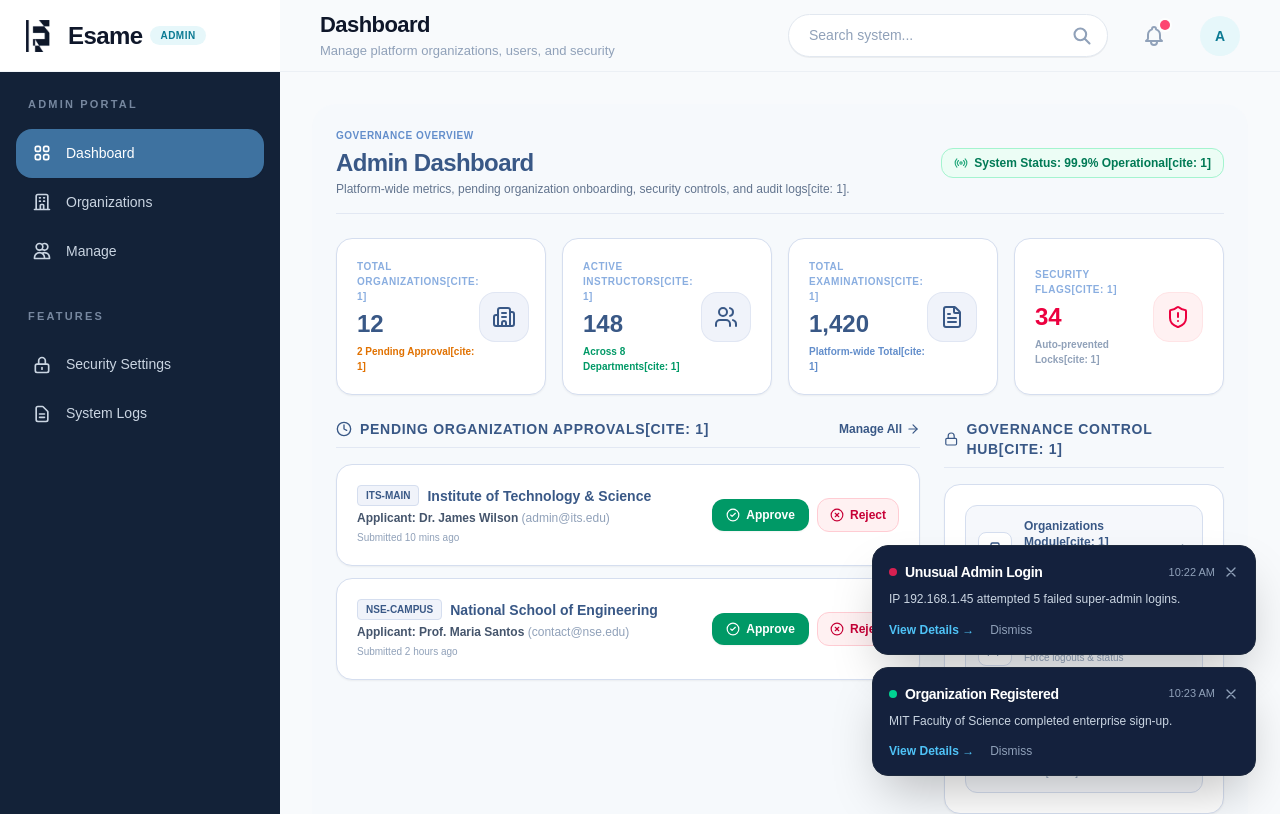
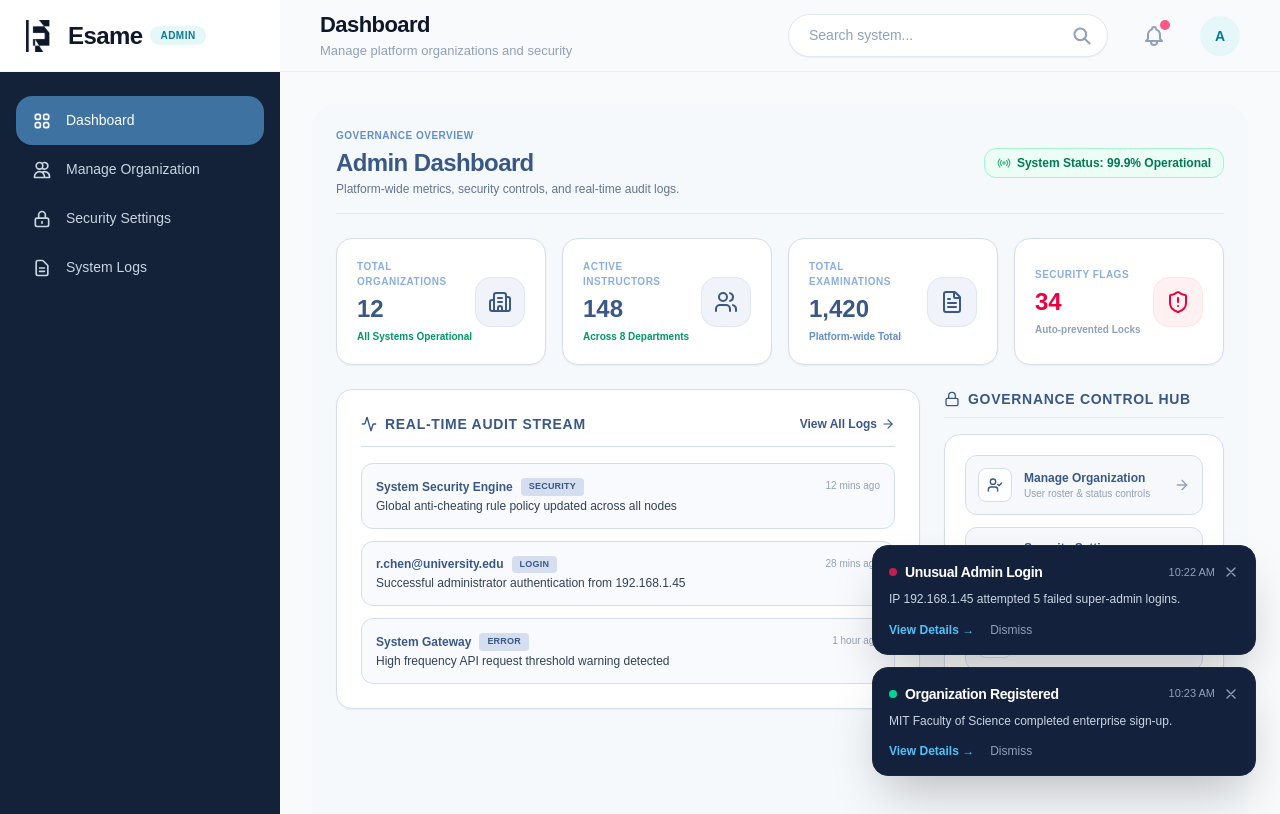
Before and after one commit to IMnooobdotmineme/ESAME, a Next.js app: page /admin in a window 1280 px wide. Shown: the top 814 px of the page. Built offline with nearby package versions, Linux system fonts and the light colour scheme.

Commit message:
feat(admin): save latest layout updates

```diff
--- a/src/app/admin/layout.tsx
+++ b/src/app/admin/layout.tsx
@@ -12,26 +12,18 @@ export default function AdminLayout({ children }: { children: React.ReactNode })
   const router = useRouter();
   const [isProfileOpen, setProfileOpen] = useState(false);
 
-  // Grouped Navigation Items matching Teacher Portal structure
-  const primaryNavItems = [
+  // Updated navigation items list with "Manage Organization"
+  const navItems = [
     {
       name: 'Dashboard',
       href: '/admin',
       icon: 'M4 6a2 2 0 012-2h2a2 2 0 012 2v2a2 2 0 01-2 2H6a2 2 0 01-2-2V6zM14 6a2 2 0 012-2h2a2 2 0 012 2v2a2 2 0 01-2 2h-2a2 2 0 01-2-2V6zM4 16a2 2 0 012-2h2a2 2 0 012 2v2a2 2 0 01-2 2H6a2 2 0 01-2-2v-2zM14 16a2 2 0 012-2h2a2 2 0 012 2v2a2 2 0 01-2 2h-2a2 2 0 01-2-2v-2z'
     },
     {
-      name: 'Organizations',
-      href: '/admin/organizations',
-      icon: 'M19 21V5a2 2 0 00-2-2H7a2 2 0 00-2 2v16m14 0h2m-2 0h-5m-9 0H3m2 0h5M9 7h1m-1 4h1m4-4h1m-1 4h1m-5 10v-5a1 1 0 011-1h2a1 1 0 011 1v5m-4 0h4'
-    },
-    {
-      name: 'Manage',
+      name: 'Manage Organization',
       href: '/admin/users',
       icon: 'M12 4.354a4 4 0 110 5.292M15 21H3v-1a6 6 0 0112 0v1zm0 0h6v-1a6 6 0 00-9-5.197M13 7a4 4 0 11-8 0 4 4 0 018 0z'
     },
-  ];
-
-  const systemNavItems = [
     {
       name: 'Security Settings',
       href: '/admin/security',
@@ -44,14 +36,12 @@ export default function AdminLayout({ children }: { children: React.ReactNode })
     },
   ];
 
-  const allNavItems = [...primaryNavItems, ...systemNavItems];
-
   const handleSignOut = () => {
     console.log("Signing out...");
     router.push('/login');
   };
 
-  const currentTitle = allNavItems.find(item => item.href === pathname)?.name || 'Admin Portal';
+  const currentTitle = navItems.find(item => item.href === pathname)?.name || 'Admin Portal';
 
   return (
     <div className="min-h-screen bg-[#F8FAFC] flex font-sans">
@@ -81,16 +71,10 @@ export default function AdminLayout({ children }: { children: React.ReactNode })
           </div>
         </div>
 
-        {/* DARK NAVY NAVIGATION MENU MATCHING TEACHER PORTAL LAYOUT */}
-        <div className="flex-1 py-6 px-4 overflow-y-auto space-y-8 bg-[#132238]">
-
-          {/* PRIMARY SECTION */}
-          <div>
-            <p className="text-[11px] font-bold text-slate-400/80 tracking-[0.2em] mb-4 px-3 uppercase">
-              ADMIN PORTAL
-            </p>
+        {/* DARK NAVY NAVIGATION MENU */}
+        <div className="flex-1 py-6 px-4 overflow-y-auto bg-[#132238]">
           <nav className="space-y-2">
-              {primaryNavItems.map((item) => {
+            {navItems.map((item) => {
               const isActive = pathname === item.href;
               return (
                 <Link key={item.name} href={item.href}>
@@ -109,34 +93,6 @@ export default function AdminLayout({ children }: { children: React.ReactNode })
             })}
           </nav>
         </div>
-
-          {/* FEATURES / SYSTEM SECTION */}
-          <div>
-            <p className="text-[11px] font-bold text-slate-400/80 tracking-[0.2em] mb-4 px-3 uppercase">
-              FEATURES
-            </p>
-            <nav className="space-y-2">
-              {systemNavItems.map((item) => {
-                const isActive = pathname === item.href;
-                return (
-                  <Link key={item.name} href={item.href}>
-                    <div className={`flex items-center px-4 py-3.5 rounded-2xl cursor-pointer transition-all ${
-                      isActive
-                        ? 'bg-[#3E72A0] text-white font-semibold shadow-xs'
-                        : 'text-slate-300 hover:bg-white/10 hover:text-white'
-                    }`}>
-                      <svg className="w-5 h-5 flex-shrink-0" fill="none" viewBox="0 0 24 24" stroke="currentColor" strokeWidth="2">
-                        <path strokeLinecap="round" strokeLinejoin="round" d={item.icon} />
-                      </svg>
-                      <span className="ml-3.5 text-[14px] font-medium">{item.name}</span>
-                    </div>
-                  </Link>
-                );
-              })}
-            </nav>
-          </div>
-
-        </div>
       </aside>
 
       {/* Main Content Area */}
@@ -150,7 +106,7 @@ export default function AdminLayout({ children }: { children: React.ReactNode })
             <h1 className="text-[22px] font-extrabold text-[#0F172A] tracking-tight leading-tight">
               {currentTitle}
             </h1>
-            <p className="text-[13px] text-slate-400 mt-0.5 font-medium">Manage platform organizations, users, and security</p>
+            <p className="text-[13px] text-slate-400 mt-0.5 font-medium">Manage platform organizations and security</p>
           </div>
 
           {/* Right Header Actions */}
--- a/src/app/admin/page.tsx
+++ b/src/app/admin/page.tsx
@@ -7,26 +7,12 @@ import {
   Users,
   FileText,
   ShieldAlert,
-  CheckCircle2,
-  XCircle,
-  Clock,
   ArrowRight,
   Activity,
   Lock,
   UserCheck,
-  AlertTriangle,
   Radio,
 } from "lucide-react";
-
-// Types
-interface PendingOrg {
-  id: string;
-  name: string;
-  code: string;
-  requestedBy: string;
-  contactEmail: string;
-  requestedAt: string;
-}
 
 interface SystemLogEntry {
   id: string;
@@ -38,27 +24,7 @@ interface SystemLogEntry {
 }
 
 export default function AdminDashboardPage() {
-  // Pending Organization Requests (SRS 3.1.1 Organization Management)[cite: 1]
-  const [pendingOrgs, setPendingOrgs] = useState<PendingOrg[]>([
-    {
-      id: "org-req-01",
-      name: "Institute of Technology & Science",
-      code: "ITS-MAIN",
-      requestedBy: "Dr. James Wilson",
-      contactEmail: "admin@its.edu",
-      requestedAt: "10 mins ago",
-    },
-    {
-      id: "org-req-02",
-      name: "National School of Engineering",
-      code: "NSE-CAMPUS",
-      requestedBy: "Prof. Maria Santos",
-      contactEmail: "contact@nse.edu",
-      requestedAt: "2 hours ago",
-    },
-  ]);
-
-  // Live System Logs Preview (SRS 3.1.1 System Monitoring)[cite: 1]
+  // Live System Logs Preview
   const [recentLogs] = useState<SystemLogEntry[]>([
     {
       id: "log-01",
@@ -86,18 +52,9 @@ export default function AdminDashboardPage() {
     },
   ]);
 
-  // Approval Handlers (SRS 3.1.1)[cite: 1]
-  const handleApprove = (id: string) => {
-    setPendingOrgs((prev) => prev.filter((org) => org.id !== id));
-  };
-
-  const handleReject = (id: string) => {
-    setPendingOrgs((prev) => prev.filter((org) => org.id !== id));
-  };
-
   return (
     <div className="w-full space-y-6 font-sans bg-[#F0F3FA]/30 p-6 rounded-3xl min-h-screen text-slate-800">
-      {/* FLAT PAGE HEADER */}
+      {/* PAGE HEADER */}
       <div className="flex flex-col md:flex-row md:items-center justify-between gap-4 pb-4 border-b border-[#D5DEEF]/60">
         <div>
           <span className="text-[10px] font-black tracking-wider text-[#638ECB] uppercase block mb-1">
@@ -107,29 +64,29 @@ export default function AdminDashboardPage() {
             Admin Dashboard
           </h1>
           <p className="text-xs font-medium text-slate-500 mt-0.5">
-            Platform-wide metrics, pending organization onboarding, security controls, and audit logs[cite: 1].
+            Platform-wide metrics, security controls, and real-time audit logs.
           </p>
         </div>
 
         <div className="flex items-center gap-2">
           <span className="inline-flex items-center gap-1.5 px-3 py-1.5 bg-emerald-50 border border-emerald-200 text-emerald-700 text-xs font-extrabold rounded-xl">
             <Radio className="w-3.5 h-3.5 animate-pulse text-emerald-600" />
-            System Status: 99.9% Operational[cite: 1]
+            System Status: 99.9% Operational
           </span>
         </div>
       </div>
 
-      {/* SYSTEM ANALYTICS CARDS (SRS 3.1.1 System Analytics)[cite: 1] */}
+      {/* SYSTEM ANALYTICS CARDS */}
       <div className="grid grid-cols-1 sm:grid-cols-2 lg:grid-cols-4 gap-4">
-        {/* Organizations Metric[cite: 1] */}
+        {/* Organizations Metric */}
         <div className="bg-white p-5 rounded-2xl border border-[#D5DEEF] shadow-xs flex items-center justify-between">
           <div className="space-y-1">
             <p className="text-[10px] font-bold text-[#8AAEE0] uppercase tracking-wider">
-              Total Organizations[cite: 1]
+              Total Organizations
             </p>
             <p className="text-2xl font-black text-[#395886]">12</p>
-            <p className="text-[10px] font-bold text-amber-600 font-mono">
-              {pendingOrgs.length} Pending Approval[cite: 1]
+            <p className="text-[10px] font-bold text-emerald-600 font-mono">
+              All Systems Operational
             </p>
           </div>
           <div className="p-3 bg-[#F0F3FA] text-[#395886] rounded-2xl border border-[#D5DEEF]/60">
@@ -137,15 +94,15 @@ export default function AdminDashboardPage() {
           </div>
         </div>
 
-        {/* User Accounts Metric[cite: 1] */}
+        {/* User Accounts Metric */}
         <div className="bg-white p-5 rounded-2xl border border-[#D5DEEF] shadow-xs flex items-center justify-between">
           <div className="space-y-1">
             <p className="text-[10px] font-bold text-[#8AAEE0] uppercase tracking-wider">
-              Active Instructors[cite: 1]
+              Active Instructors
             </p>
             <p className="text-2xl font-black text-[#395886]">148</p>
             <p className="text-[10px] font-bold text-emerald-600 font-mono">
-              Across 8 Departments[cite: 1]
+              Across 8 Departments
             </p>
           </div>
           <div className="p-3 bg-[#F0F3FA] text-[#395886] rounded-2xl border border-[#D5DEEF]/60">
@@ -153,15 +110,15 @@ export default function AdminDashboardPage() {
           </div>
         </div>
 
-        {/* Exam Sessions Metric[cite: 1] */}
+        {/* Exam Sessions Metric */}
         <div className="bg-white p-5 rounded-2xl border border-[#D5DEEF] shadow-xs flex items-center justify-between">
           <div className="space-y-1">
             <p className="text-[10px] font-bold text-[#8AAEE0] uppercase tracking-wider">
-              Total Examinations[cite: 1]
+              Total Examinations
             </p>
             <p className="text-2xl font-black text-[#395886]">1,420</p>
             <p className="text-[10px] font-bold text-[#638ECB] font-mono">
-              Platform-wide Total[cite: 1]
+              Platform-wide Total
             </p>
           </div>
           <div className="p-3 bg-[#F0F3FA] text-[#395886] rounded-2xl border border-[#D5DEEF]/60">
@@ -169,15 +126,15 @@ export default function AdminDashboardPage() {
           </div>
         </div>
 
-        {/* Security Violations Metric[cite: 1] */}
+        {/* Security Violations Metric */}
         <div className="bg-white p-5 rounded-2xl border border-[#D5DEEF] shadow-xs flex items-center justify-between">
           <div className="space-y-1">
             <p className="text-[10px] font-bold text-[#8AAEE0] uppercase tracking-wider">
-              Security Flags[cite: 1]
+              Security Flags
             </p>
             <p className="text-2xl font-black text-rose-600">34</p>
             <p className="text-[10px] font-bold text-slate-400 font-mono">
-              Auto-prevented Locks[cite: 1]
+              Auto-prevented Locks
             </p>
           </div>
           <div className="p-3 bg-rose-50 text-rose-600 rounded-2xl border border-rose-100">
@@ -188,110 +145,62 @@ export default function AdminDashboardPage() {
 
       {/* TWO COLUMN WORKSPACE GRID */}
       <div className="grid grid-cols-1 lg:grid-cols-3 gap-6">
-        {/* LEFT COLUMN (2 COLS): PENDING ORGANIZATION ONBOARDING QUEUE (SRS 3.1.1)[cite: 1] */}
+        {/* LEFT COLUMN (2 COLS): REAL-TIME AUDIT STREAM */}
         <div className="lg:col-span-2 space-y-4">
-          <div className="flex items-center justify-between pb-2 border-b border-[#D5DEEF]/60">
-            <div className="flex items-center gap-2">
-              <Clock className="w-4 h-4 text-[#395886]" />
-              <h2 className="text-sm font-black text-[#395886] uppercase tracking-wider">
-                Pending Organization Approvals[cite: 1]
-              </h2>
+          <div className="bg-white rounded-2xl border border-[#D5DEEF] p-6 shadow-xs space-y-4">
+            <div className="flex items-center justify-between pb-3 border-b border-[#D5DEEF]">
+              <div className="flex items-center gap-2">
+                <Activity className="w-4 h-4 text-[#395886]" />
+                <h2 className="text-sm font-black text-[#395886] uppercase tracking-wider">
+                  Real-Time Audit Stream
+                </h2>
+              </div>
+              <Link
+                href="/admin/logs"
+                className="text-xs font-bold text-[#395886] hover:text-[#638ECB] flex items-center gap-1 transition-colors"
+              >
+                <span>View All Logs</span>
+                <ArrowRight className="w-3.5 h-3.5" />
+              </Link>
             </div>
-            <Link
-              href="/admin/organizations"
-              className="text-xs font-bold text-[#395886] hover:text-[#638ECB] inline-flex items-center gap-1 transition-colors"
-            >
-              <span>Manage All</span>
-              <ArrowRight className="w-3.5 h-3.5" />
-            </Link>
-          </div>
 
-          {pendingOrgs.length > 0 ? (
             <div className="space-y-3">
-              {pendingOrgs.map((org) => (
+              {recentLogs.map((log) => (
                 <div
-                  key={org.id}
-                  className="bg-white p-5 rounded-2xl border border-[#D5DEEF] shadow-xs flex flex-col sm:flex-row sm:items-center justify-between gap-4 hover:border-[#638ECB] transition-all"
+                  key={log.id}
+                  className="p-3.5 rounded-xl border border-[#D5DEEF] bg-[#F0F3FA]/40 flex items-start justify-between gap-4"
                 >
-                  <div className="space-y-1">
+                  <div className="space-y-0.5">
                     <div className="flex items-center gap-2">
-                      <span className="text-[10px] font-mono font-bold text-[#395886] bg-[#F0F3FA] px-2 py-0.5 rounded border border-[#D5DEEF]">
-                        {org.code}
+                      <span className="text-xs font-black text-[#395886]">
+                        {log.user}
                       </span>
-                      <h3 className="text-sm font-black text-[#395886]">
-                        {org.name}
-                      </h3>
+                      <span className="text-[9px] font-bold px-2 py-0.5 rounded uppercase tracking-wide bg-[#D5DEEF] text-[#395886]">
+                        {log.type}
+                      </span>
                     </div>
-                    <p className="text-xs font-bold text-slate-600">
-                      Applicant: {org.requestedBy}{" "}
-                      <span className="text-slate-400 font-normal font-mono">
-                        ({org.contactEmail})
-                      </span>
-                    </p>
-                    <p className="text-[10px] font-medium text-slate-400">
-                      Submitted {org.requestedAt}
-                    </p>
+                    <p className="text-xs font-medium text-slate-700">{log.event}</p>
                   </div>
 
-                  <div className="flex items-center gap-2 shrink-0">
-                    <button
-                      onClick={() => handleApprove(org.id)}
-                      className="px-3.5 py-2 bg-emerald-600 hover:bg-emerald-700 text-white rounded-xl text-xs font-bold transition-all shadow-xs inline-flex items-center gap-1.5 cursor-pointer active:scale-[0.98]"
-                    >
-                      <CheckCircle2 className="w-3.5 h-3.5" />
-                      <span>Approve</span>
-                    </button>
-                    <button
-                      onClick={() => handleReject(org.id)}
-                      className="px-3 py-2 bg-rose-50 hover:bg-rose-100 text-rose-700 border border-rose-200 rounded-xl text-xs font-bold transition-all inline-flex items-center gap-1.5 cursor-pointer"
-                    >
-                      <XCircle className="w-3.5 h-3.5" />
-                      <span>Reject</span>
-                    </button>
-                  </div>
+                  <span className="text-[10px] font-mono text-slate-400 shrink-0">
+                    {log.timestamp}
+                  </span>
                 </div>
               ))}
             </div>
-          ) : (
-            <div className="bg-white p-8 rounded-2xl border border-[#D5DEEF] text-center space-y-2">
-              <CheckCircle2 className="w-8 h-8 text-emerald-500 mx-auto" />
-              <p className="text-xs font-bold text-slate-700">
-                All organization onboarding requests have been reviewed[cite: 1]!
-              </p>
-            </div>
-          )}
+          </div>
         </div>
 
-        {/* RIGHT COLUMN (1 COL): QUICK NAVIGATION & SECURITY SHORTCUTS[cite: 1] */}
+        {/* RIGHT COLUMN (1 COL): QUICK NAVIGATION */}
         <div className="space-y-4">
           <div className="flex items-center gap-2 pb-2 border-b border-[#D5DEEF]/60">
             <Lock className="w-4 h-4 text-[#395886]" />
             <h2 className="text-sm font-black text-[#395886] uppercase tracking-wider">
-              Governance Control Hub[cite: 1]
+              Governance Control Hub
             </h2>
           </div>
 
           <div className="bg-white p-5 rounded-2xl border border-[#D5DEEF] shadow-xs space-y-3">
-            <Link
-              href="/admin/organizations"
-              className="w-full p-3 bg-[#F0F3FA]/60 hover:bg-[#F0F3FA] border border-[#D5DEEF] rounded-xl flex items-center justify-between group transition-colors block"
-            >
-              <div className="flex items-center gap-3">
-                <div className="p-2 bg-white rounded-lg text-[#395886] border border-[#D5DEEF]">
-                  <Building2 className="w-4 h-4" />
-                </div>
-                <div>
-                  <p className="text-xs font-extrabold text-[#395886]">
-                    Organizations Module[cite: 1]
-                  </p>
-                  <p className="text-[10px] font-medium text-slate-400">
-                    Approve, suspend, delete orgs[cite: 1]
-                  </p>
-                </div>
-              </div>
-              <ArrowRight className="w-4 h-4 text-slate-400 group-hover:translate-x-1 transition-transform" />
-            </Link>
-
             <Link
               href="/admin/users"
               className="w-full p-3 bg-[#F0F3FA]/60 hover:bg-[#F0F3FA] border border-[#D5DEEF] rounded-xl flex items-center justify-between group transition-colors block"
@@ -302,10 +211,10 @@ export default function AdminDashboardPage() {
                 </div>
                 <div>
                   <p className="text-xs font-extrabold text-[#395886]">
-                    User Roster Directory[cite: 1]
+                    Manage Organization
                   </p>
                   <p className="text-[10px] font-medium text-slate-400">
-                    Force logouts & status controls[cite: 1]
+                    User roster & status controls
                   </p>
                 </div>
               </div>
@@ -322,10 +231,30 @@ export default function AdminDashboardPage() {
                 </div>
                 <div>
                   <p className="text-xs font-extrabold text-[#395886]">
-                    Security Configuration[cite: 1]
+                    Security Settings
                   </p>
                   <p className="text-[10px] font-medium text-slate-400">
-                    Fullscreen, tab limits, copy rules[cite: 1]
+                    Fullscreen, warning limits & copy rules
+                  </p>
+                </div>
+              </div>
+              <ArrowRight className="w-4 h-4 text-slate-400 group-hover:translate-x-1 transition-transform" />
+            </Link>
+
+            <Link
+              href="/admin/logs"
+              className="w-full p-3 bg-[#F0F3FA]/60 hover:bg-[#F0F3FA] border border-[#D5DEEF] rounded-xl flex items-center justify-between group transition-colors block"
+            >
+              <div className="flex items-center gap-3">
+                <div className="p-2 bg-white rounded-lg text-[#395886] border border-[#D5DEEF]">
+                  <Activity className="w-4 h-4" />
+                </div>
+                <div>
+                  <p className="text-xs font-extrabold text-[#395886]">
+                    System Logs
+                  </p>
+                  <p className="text-[10px] font-medium text-slate-400">
+                    Platform audit trails & error logs
                   </p>
                 </div>
               </div>
@@ -334,50 +263,6 @@ export default function AdminDashboardPage() {
           </div>
         </div>
       </div>
-
-      {/* SYSTEM AUDIT LOG PREVIEW STREAM (SRS 3.1.1 System Monitoring)[cite: 1] */}
-      <div className="bg-white rounded-2xl border border-[#D5DEEF] p-6 shadow-xs space-y-4">
-        <div className="flex items-center justify-between pb-3 border-b border-[#D5DEEF]">
-          <div className="flex items-center gap-2">
-            <Activity className="w-4 h-4 text-[#395886]" />
-            <h3 className="text-sm font-black text-[#395886]">
-              Real-Time System Audit Logs Preview[cite: 1]
-            </h3>
-          </div>
-          <Link
-            href="/admin/logs"
-            className="text-xs font-bold text-[#395886] hover:text-[#638ECB] flex items-center gap-1 transition-colors"
-          >
-            <span>View All Logs</span>
-            <ArrowRight className="w-3.5 h-3.5" />
-          </Link>
-        </div>
-
-        <div className="space-y-3">
-          {recentLogs.map((log) => (
-            <div
-              key={log.id}
-              className="p-3.5 rounded-xl border border-[#D5DEEF] bg-[#F0F3FA]/40 flex items-start justify-between gap-4"
-            >
-              <div className="space-y-0.5">
-                <div className="flex items-center gap-2">
-                  <span className="text-xs font-black text-[#395886]">
-                    {log.user}
-                  </span>
-                  <span className="text-[9px] font-bold px-2 py-0.5 rounded uppercase tracking-wide bg-[#D5DEEF] text-[#395886]">
-                    {log.type}
-                  </span>
-                </div>
-                <p className="text-xs font-medium text-slate-700">{log.event}</p>
-              </div>
-
-              <span className="text-[10px] font-mono text-slate-400 shrink-0">
-                {log.timestamp}
-              </span>
-            </div>
-          ))}
-        </div>
-      </div>
     </div>
   );
 }
```
Lines whose indentation alone changed are shown as unchanged.
